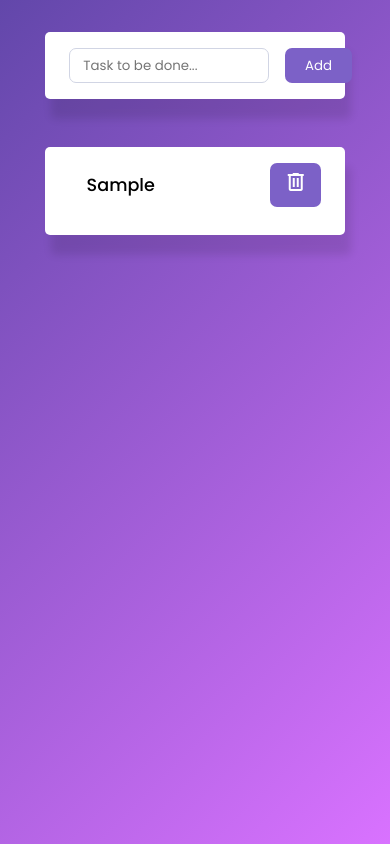
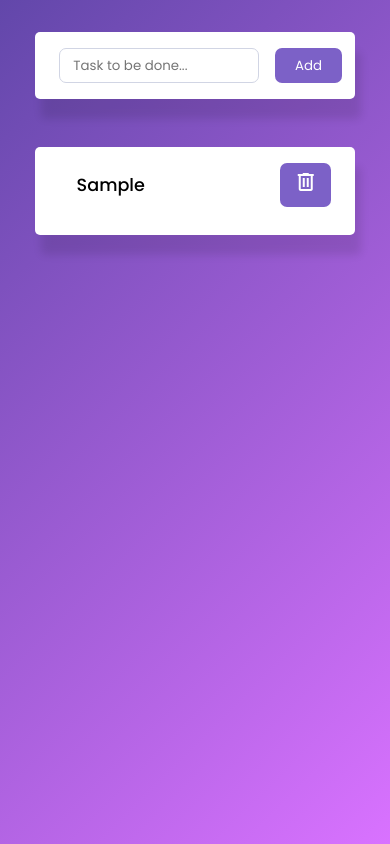
Before and after one commit to Plexifycode/To-do-list-app, a plain HTML site: page index.html in a window 390 px wide. Both pictures are taken after typing "Sample" into the empty fields and a click on the button "Add". Drawn offline with nearby package versions, Linux system fonts and the light colour scheme.

Commit message:
Update style.css

```diff
--- a/style.css
+++ b/style.css
@@ -137,10 +137,10 @@ body {
 }
 @media only screen and (min-width: 360px) and (max-width: 480px) {
   .container {
-    width: 300px;
+    width: 320px;
   }
   .enter-task {
-    width: 300px;
+    width: 320px;
     gap: 1em;
   }
 
@@ -149,7 +149,7 @@ body {
   }
 
   .tasks-container {
-    width: 300px;
+    width: 320px;
   }
 }
 
```
